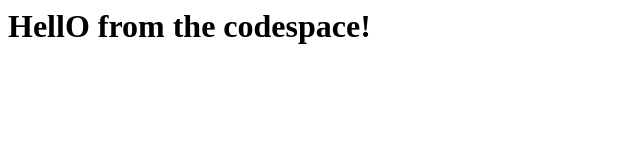
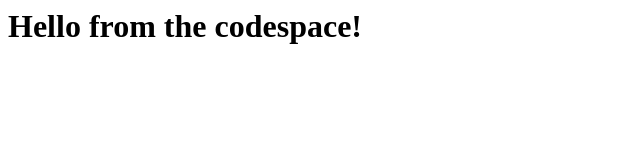
Before and after one commit to Preshydee/skills-code-with-codespaces, a plain HTML site: page index.html in a window 1280 px wide. Shown: the whole page, without its empty margins (0-640 px from the left). Drawn offline with Linux system fonts and the light colour scheme.

Commit message:
Update index.html

```diff
--- a/index.html
+++ b/index.html
@@ -1,3 +1,3 @@
 <html>
-  <h1>HellO from the codespace!</h1>
+  <h1>Hello from the codespace!</h1>
 </html>
```
